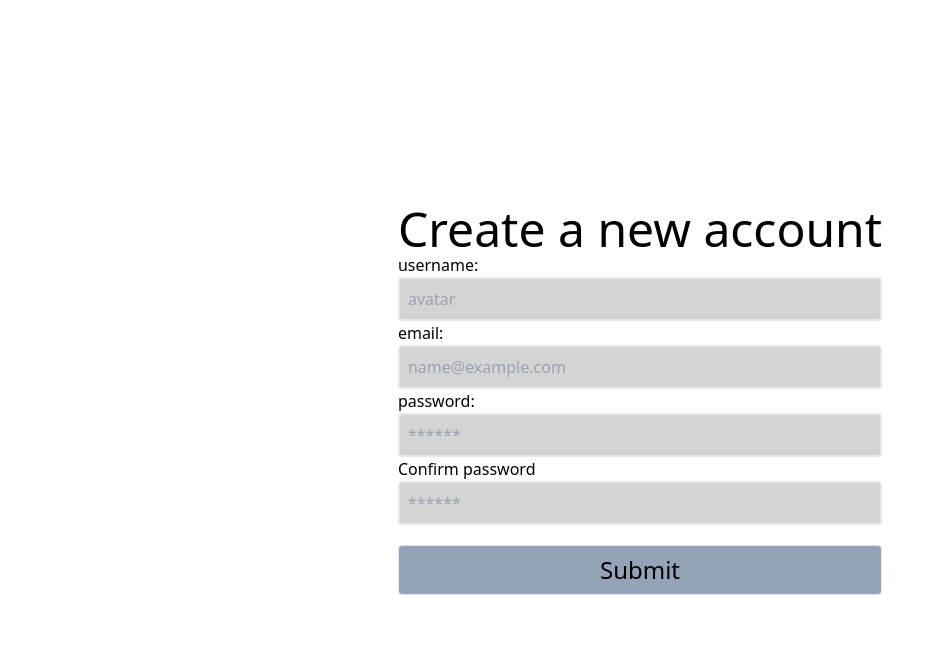
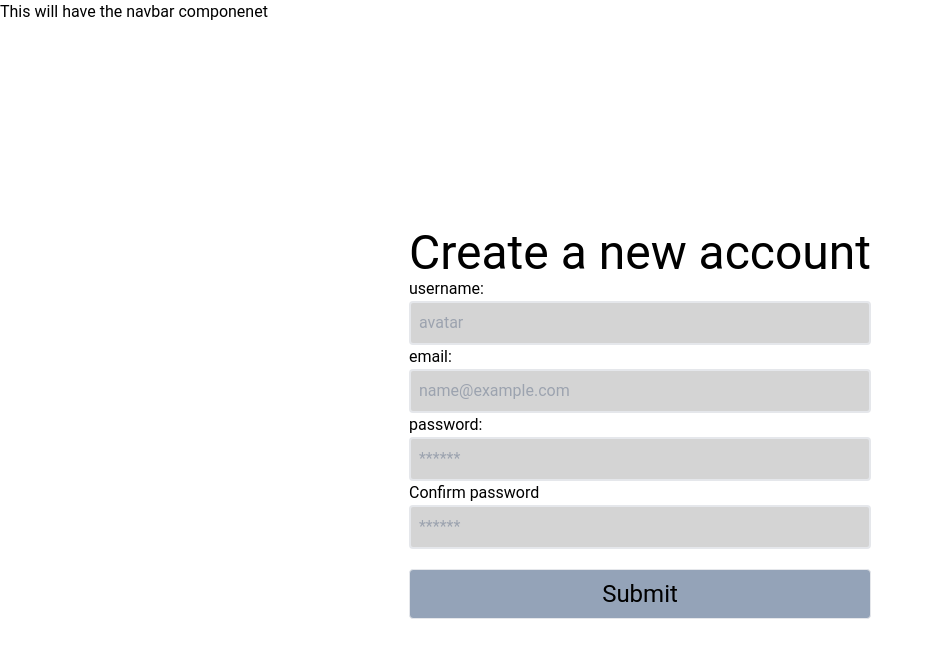
Before and after one commit to yashcrest/MERN-CHAT-APP, a React (Vite) app in the folder frontend/: page /register in a window 1280 px wide. Shown: the top 658 px of the page, without its empty margins (0-945 px from the left). Built offline with nearby package versions, Linux system fonts and the light colour scheme.

Commit message:
structuring project for styling with tailwind

```diff
--- a/frontend/src/App.jsx
+++ b/frontend/src/App.jsx
@@ -9,7 +9,7 @@ import {
   Layout,
   Profile,
 } from "./components/Pages";
-import RequireAuth from "./utils/RequireAuth";
+import RequireAuth from "./components/RequireAuth";
 
 function App() {
   return (
--- /dev/null
+++ b/frontend/src/components/NavBar/NavBar.jsx
@@ -0,0 +1,11 @@
+import React from "react";
+
+const NavBar = () => {
+  return (
+    <>
+      <nav>This will have the navbar componenet</nav>
+    </>
+  );
+};
+
+export default NavBar;
--- a/frontend/src/components/Pages/Layout.jsx
+++ b/frontend/src/components/Pages/Layout.jsx
@@ -1,9 +1,11 @@
 import React from "react";
 import { Outlet } from "react-router-dom";
+import NavBar from "../NavBar/NavBar";
 
 const Layout = () => {
   return (
     <>
+      <NavBar />
       <Outlet />
     </>
   );
--- a/frontend/tailwind.config.js
+++ b/frontend/tailwind.config.js
@@ -2,7 +2,11 @@
 export default {
   content: ["./index.html", "./src/**/*.{js,ts,jsx,tsx}"],
   theme: {
-    extend: {},
+    extend: {
+      fontFamily: {
+        sans: ["Roboto", "sans-serif"],
+      },
+    },
   },
   plugins: [],
 };
```
Also changed, not shown: frontend/src/components/RequireAuth.jsx (renamed from frontend/src/utils/RequireAuth.jsx), 2 other files (tests, documents, lock files or other folders).
